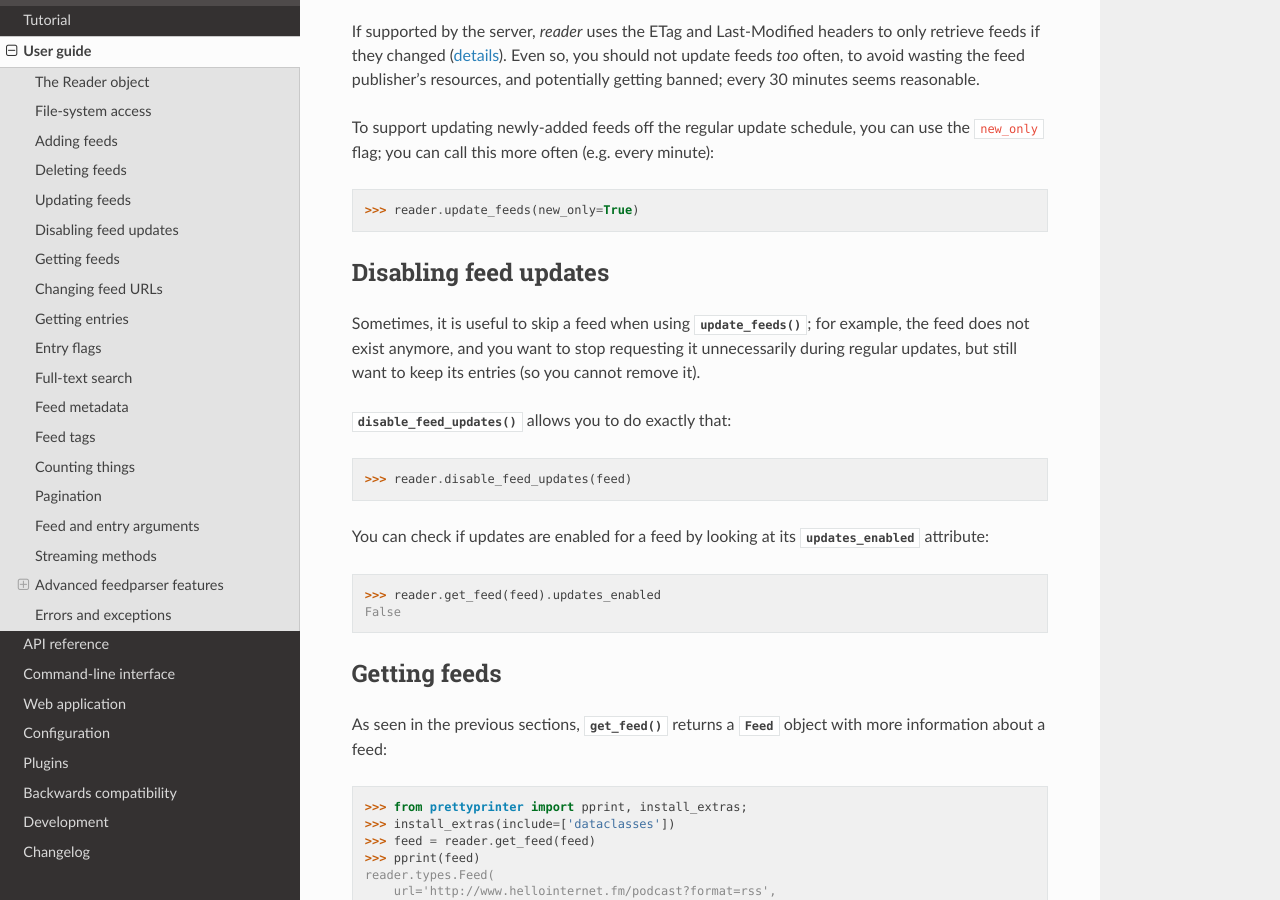
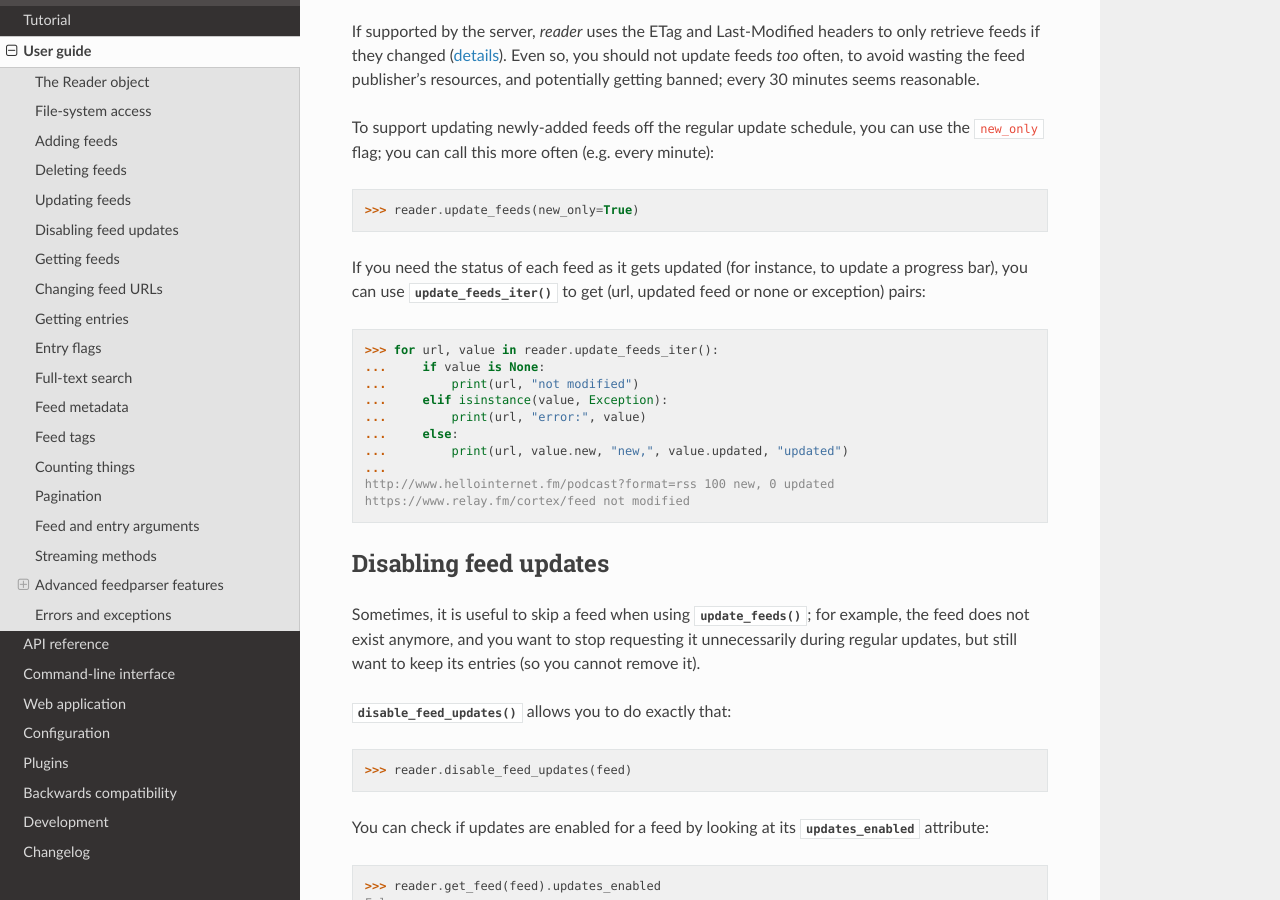
Before and after one commit to Alcides1123/reader, a Sphinx documentation site: the page built from docs/guide.rst, in a window 1280 px wide and 900 px high, scrolled down 2490 px. Built offline with Sphinx 7.4.7 and the Read the Docs theme 2.0.0, drawn with Linux system fonts in a browser that asks for light colours.

Commit message:
User guide for #204.

```diff
--- a/docs/guide.rst
+++ b/docs/guide.rst
@@ -142,6 +142,24 @@ you can use the ``new_only`` flag;
 you can call this more often (e.g. every minute)::
 
     >>> reader.update_feeds(new_only=True)
+
+
+If you need the status of each feed as it gets updated
+(for instance, to update a progress bar),
+you can use :meth:`~Reader.update_feeds_iter`
+to get (url, updated feed or none or exception) pairs::
+
+    >>> for url, value in reader.update_feeds_iter():
+    ...     if value is None:
+    ...         print(url, "not modified")
+    ...     elif isinstance(value, Exception):
+    ...         print(url, "error:", value)
+    ...     else:
+    ...         print(url, value.new, "new,", value.updated, "updated")
+    ...
+    http://www.hellointernet.fm/podcast?format=rss 100 new, 0 updated
+    https://www.relay.fm/cortex/feed not modified
+
 
 
 
```
